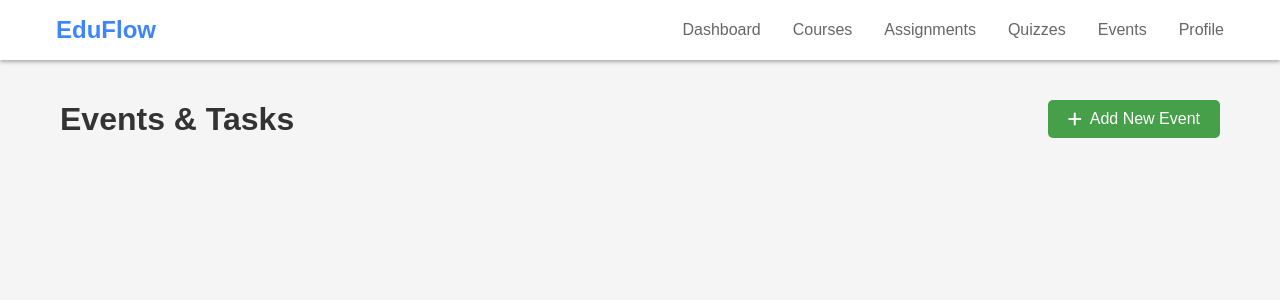
After one commit to NeonAvid100/EduFlow, a PHP site: page /events.html in a window 1280 px wide. The commit adds this page. Shown: the top 300 px of the page. Run offline with PHP 8.4, Linux system fonts and the light colour scheme.

Commit message:
Extra curricular task/event
"Manage Extra Task/Event' added.
All the CSS and Java script files organized

```diff
--- a/course_details.html
+++ b/course_details.html
@@ -4,7 +4,7 @@
     <meta charset="UTF-8">
     <meta name="viewport" content="width=device-width, initial-scale=1.0">
     <title>Course Details</title>
-    <link rel="stylesheet" href="course_details.css">
+    <link rel="stylesheet" href="styles/course_details.css">
 </head>
 <body>
     <nav class="navbar">
--- a/course_list.html
+++ b/course_list.html
@@ -4,7 +4,7 @@
     <meta charset="UTF-8">
     <meta name="viewport" content="width=device-width, initial-scale=1.0">
     <title>Courses</title>
-    <link rel="stylesheet" href="course_list.css">
+    <link rel="stylesheet" href="styles/course_list.css">
 </head>
 <body>
     <nav class="navbar">
--- /dev/null
+++ b/events.html
@@ -0,0 +1,71 @@
+<!DOCTYPE html>
+<html lang="en">
+<head>
+    <meta charset="UTF-8">
+    <meta name="viewport" content="width=device-width, initial-scale=1.0">
+    <title>EduFlow - Events & Tasks</title>
+    <link rel="stylesheet" href="styles/events.css">
+    <link href="https://cdnjs.cloudflare.com/ajax/libs/font-awesome/6.0.0/css/all.min.css" rel="stylesheet">
+</head>
+<body>
+    <nav class="navbar">
+        <div class="nav-content">
+            <div class="logo-text">EduFlow</div>
+            <ul class="nav-links">
+                <li><a href="idx.html">Dashboard</a></li>
+                <li><a href="course_list.html">Courses</a></li>
+                <li><a href="#assignments">Assignments</a></li>
+                <li><a href="#quizzes">Quizzes</a></li>
+                <li><a href="events.html" class="active">Events</a></li>
+                <li><a href="#profile">Profile</a></li>
+            </ul>
+        </div>
+    </nav>
+
+    <div class="container">
+        <header>
+            <h1>Events & Tasks</h1>
+            <button id="addEventBtn" class="add-btn">
+                <i class="fas fa-plus"></i>Add New Event</button>
+        </header>
+
+        <div id="eventsList" class="events-list">
+        </div>
+    </div>
+
+    <div id="eventModal" class="modal">
+        <div class="modal-content">
+            <span class="close">&times;</span>
+            <h2>New Event</h2>
+            <form id="eventForm">
+                <div class="form-group">
+                    <label for="eventTitle">Title:</label>
+                    <input type="text" id="eventTitle" required>
+                </div>
+                <div class="form-group">
+                    <label for="eventDescription">Description:</label>
+                    <textarea id="eventDescription" required></textarea>
+                </div>
+                <div class="form-group">
+                    <label for="eventDateTime">Date & Time:</label>
+                    <input type="datetime-local" id="eventDateTime" required>
+                </div>
+                <button type="submit" class="submit-btn">Save Event</button>
+            </form>
+        </div>
+    </div>
+
+    <div id="viewEventModal" class="modal">
+        <div class="modal-content">
+            <span class="close">&times;</span>
+            <div id="eventDetails">
+                <h2 id="viewEventTitle"></h2>
+                <p id="viewEventDateTime"></p>
+                <p id="viewEventDescription"></p>
+            </div>
+            <button id="deleteEventBtn" class="delete-btn">Delete Event</button>
+        </div>
+    </div>
+    <script src="scripts/events.js"></script>
+</body>
+</html>
--- a/idx.html
+++ b/idx.html
@@ -3,9 +3,9 @@
 <head>
     <meta charset="UTF-8">
     <meta name="viewport" content="width=device-width, initial-scale=1.0">
-    <title>Home</title>
-    <link rel="stylesheet" href="idx.css">
-    <script src="idx_script.js" defer></script>
+    <title>Dashboard</title>
+    <link rel="stylesheet" href="styles/idx.css">
+    <script src="scripts/idx_script.js" defer></script>
 </head>
 <body>
     <nav class="navbar">
--- a/index.html
+++ b/index.html
@@ -3,7 +3,7 @@
 <head>
   <meta charset="UTF-8">
   <meta name="viewport" content="width=device-width, initial-scale=1.0">
-  <link rel="stylesheet" href="style.css">
+  <link rel="stylesheet" href="styles/style.css">
   <title>EduTool Dashboard</title>
 </head>
 <body>
@@ -141,6 +141,6 @@
       </div>
     </div>
   </div>
-  <script src="script.js"></script>
+  <script src="scripts/script.js" defer></script>
 </body>
 </html>
--- a/landing.html
+++ b/landing.html
@@ -4,7 +4,7 @@
     <meta charset="UTF-8">
     <meta name="viewport" content="width=device-width, initial-scale=1.0">
     <title>EduFlow - Streamline Your Study</title>
-    <link rel="stylesheet" href="landing.css">
+    <link rel="stylesheet" href="styles/landing.css">
 </head>
 <body>
         <nav>
--- a/login.html
+++ b/login.html
@@ -4,7 +4,7 @@
   <meta charset="UTF-8">
   <meta name="viewport" content="width=device-width, initial-scale=1.0">
   <title>Login</title>
-  <link rel="stylesheet" href="login.css">
+  <link rel="stylesheet" href="styles/login.css">
 </head>
 <body>
   <div class="login-page">
--- /dev/null
+++ b/scripts/events.js
@@ -0,0 +1,100 @@
+const addEventBtn = document.getElementById('addEventBtn');
+const eventModal = document.getElementById('eventModal');
+const viewEventModal = document.getElementById('viewEventModal');
+const eventForm = document.getElementById('eventForm');
+const eventsList = document.getElementById('eventsList');
+const closeButtons = document.querySelectorAll('.close');
+const deleteEventBtn = document.getElementById('deleteEventBtn');
+
+let events = JSON.parse(localStorage.getItem('events')) || [];
+
+addEventBtn.addEventListener('click', () => {
+    eventModal.style.display = 'block';
+    eventForm.reset();
+});
+
+closeButtons.forEach(button => {
+    button.addEventListener('click', () => {
+        eventModal.style.display = 'none';
+        viewEventModal.style.display = 'none';
+    });
+});
+
+window.addEventListener('click', (e) => {
+    if (e.target === eventModal) {
+        eventModal.style.display = 'none';
+    }
+    if (e.target === viewEventModal) {
+        viewEventModal.style.display = 'none';
+    }
+});
+
+eventForm.addEventListener('submit', (e) => {
+    e.preventDefault();
+
+    const eventData = {
+        id: Date.now(),
+        title: document.getElementById('eventTitle').value,
+        description: document.getElementById('eventDescription').value,
+        dateTime: document.getElementById('eventDateTime').value
+    };
+
+    events.push(eventData);
+    localStorage.setItem('events', JSON.stringify(events));
+
+    renderEvents();
+    eventModal.style.display = 'none';
+    eventForm.reset();
+});
+
+function renderEvents() {
+    eventsList.innerHTML = '';
+
+    events.sort((a, b) => new Date(a.dateTime) - new Date(b.dateTime));
+
+    events.forEach(event => {
+        const eventBox = document.createElement('div');
+        eventBox.className = 'event-box';
+        eventBox.innerHTML = `
+            <h3>${event.title}</h3>
+            <p>${event.description.substring(0, 100)}${event.description.length > 100 ? '...' : ''}</p>
+            <div class="event-time">${formatDateTime(event.dateTime)}</div>
+        `;
+
+        eventBox.addEventListener('click', () => showEventDetails(event));
+        eventsList.appendChild(eventBox);
+    });
+}
+
+function showEventDetails(event) {
+    document.getElementById('viewEventTitle').textContent = event.title;
+    document.getElementById('viewEventDescription').textContent = event.description;
+    document.getElementById('viewEventDateTime').textContent = formatDateTime(event.dateTime);
+
+    deleteEventBtn.onclick = () => {
+        if (confirm('Are you sure you want to delete this event?')) {
+            events = events.filter(e => e.id !== event.id);
+            localStorage.setItem('events', JSON.stringify(events));
+            renderEvents();
+            viewEventModal.style.display = 'none';
+        }
+    };
+
+    viewEventModal.style.display = 'block';
+}
+
+function formatDateTime(dateTime) {
+    const options = {
+        weekday: 'long',
+        year: 'numeric',
+        month: 'long',
+        day: 'numeric',
+        hour: '2-digit',
+        minute: '2-digit'
+    };
+    return new Date(dateTime).toLocaleDateString('en-US', options);
+}
+
+
+
+renderEvents();
--- a/signup.html
+++ b/signup.html
@@ -3,8 +3,8 @@
 <head>
   <meta charset="UTF-8">
   <meta name="viewport" content="width=device-width, initial-scale=1.0">
-  <title>Register</title>
-  <link rel="stylesheet" href="signup.css">
+  <title>Sign Up</title>
+  <link rel="stylesheet" href="styles/signup.css">
 </head>
 <body>
   <div class="register-page">
--- /dev/null
+++ b/styles/events.css
@@ -0,0 +1,253 @@
+* {
+    margin: 0;
+    padding: 0;
+    box-sizing: border-box;
+    font-family: Arial, sans-serif;
+}
+
+body {
+    background-color: #f5f5f5;
+}
+
+.navbar {
+    background-color: #fff;
+    box-shadow: 0 2px 4px rgba(0,0,0,0.3);
+    position: fixed;
+    top: 0;
+    left: 0;
+    right: 0;
+    z-index: 1000;
+}
+
+.nav-content {
+    max-width: 1200px;
+    margin: 0 auto;
+    display: flex;
+    justify-content: space-between;
+    align-items: center;
+    padding: 1rem;
+}
+
+.logo-text {
+    font-size: 1.5rem;
+    font-weight: bold;
+    color: #3d84ff;
+}
+
+.nav-links {
+    display: flex;
+    list-style: none;
+    gap: 2rem;
+}
+
+.nav-links a {
+    text-decoration: none;
+    color: #666;
+    font-weight: 500;
+    transition: color 0.3s;
+}
+
+.nav-links a:hover {
+    color: #1f70fc;
+}
+
+.container {
+    max-width: 1200px;
+    margin: 80px auto 0;
+    padding: 20px;
+}
+
+header {
+    display: flex;
+    justify-content: space-between;
+    align-items: center;
+    margin-bottom: 30px;
+}
+
+h1 {
+    color: #333;
+}
+
+.add-btn {
+    background-color: #45a049;
+    ;
+    color: white;
+    border: none;
+    padding: 10px 20px;
+    border-radius: 5px;
+    cursor: pointer;
+    display: flex;
+    align-items: center;
+    gap: 8px;
+    font-size: 16px;
+}
+
+.add-btn:hover {
+    background-color: #3d84ff;
+}
+
+.events-list {
+    display: flex;
+    flex-direction: column;
+    gap: 15px;
+}
+
+.event-box {
+    background-color: white;
+    padding: 20px;
+    border-radius: 8px;
+    box-shadow: 0 2px 4px rgba(0,0,0,0.1);
+    cursor: pointer;
+    transition: transform 0.2s;
+}
+
+.event-box:hover {
+    transform: translateY(-2px);
+    box-shadow: 0 4px 8px rgba(0,0,0,0.15);
+}
+
+.event-box h3 {
+    color: #333;
+    margin-bottom: 8px;
+}
+
+.event-box p {
+    color: #666;
+    font-size: 14px;
+}
+
+.event-time {
+    color: #888;
+    font-size: 12px;
+    margin-top: 8px;
+}
+
+.modal {
+    display: none;
+    position: fixed;
+    top: 0;
+    left: 0;
+    width: 100%;
+    height: 100%;
+    background-color: rgba(0,0,0,0.5);
+    z-index: 1000;
+}
+
+.modal-content {
+    background-color: white;
+    margin: 8% auto;
+    padding: 40px;
+    border-radius: 12px;
+    width: 90%;
+    max-width: 600px;
+    position: relative;
+    box-shadow: 0 4px 20px rgba(0,0,0,0.15);
+}
+
+.close {
+    position: absolute;
+    right: 25px;
+    top: 20px;
+    font-size: 28px;
+    cursor: pointer;
+    color: #888;
+    transition: color 0.2s;
+}
+
+.close:hover {
+    color: #333;
+}
+
+.modal-content h2 {
+    color: #333;
+    font-size: 24px;
+    margin-bottom: 30px;
+    padding-bottom: 15px;
+    border-bottom: 1px solid #eee;
+}
+
+.form-group {
+    margin-bottom: 25px;
+}
+
+.form-group label {
+    display: block;
+    margin-bottom: 8px;
+    color: #333;
+    font-size: 15px;
+    font-weight: 500;
+}
+
+.form-group input,
+.form-group textarea {
+    width: 100%;
+    padding: 12px;
+    border: 1px solid #ddd;
+    border-radius: 8px;
+    font-size: 15px;
+    transition: border-color 0.2s;
+}
+
+.form-group input:focus,
+.form-group textarea:focus {
+    outline: none;
+    border-color: #1f70fc;
+    box-shadow: 0 0 0 2px rgba(31, 112, 252, 0.1);
+}
+
+.form-group textarea {
+    height: 120px;
+    resize: vertical;
+    line-height: 1.5;
+}
+
+.submit-btn {
+    background-color: #3d84ff;
+    color: white;
+    border: none;
+    padding: 10px 20px;
+    border-radius: 5px;
+    cursor: pointer;
+    width: 100%;
+    font-size: 16px;
+}
+
+.submit-btn:hover {
+    background-color: #45a049;
+}
+
+.delete-btn {
+    background-color: #fd5959;
+    color: white;
+    border: none;
+    padding: 10px 20px;
+    border-radius: 5px;
+    cursor: pointer;
+    width: 100%;
+    margin-top: 20px;
+    font-size: 16px;
+}
+
+.delete-btn:hover {
+    background-color: #cc0000;
+}
+
+#eventDetails {
+    margin-top: 20px;
+}
+
+#eventDetails h2 {
+    color: #333;
+    margin-bottom: 10px;
+}
+
+#eventDetails p {
+    color: #666;
+    margin-bottom: 10px;
+    line-height: 1.5;
+}
+
+#viewEventDateTime {
+    color: #888;
+    font-size: 14px;
+}
--- a/landing.css
+++ b/styles/landing.css
@@ -50,7 +50,7 @@ body {
   }
 
 .hero {
-    background: url('images/Landing1.jpg') no-repeat center center fixed;
+    background: url('../images/Landing1.jpg') no-repeat center center fixed;
     background-size: cover;
     color: rgb(255, 255, 255);
     text-align: center;
```
Also changed, not shown: styles/login.css (renamed from signup.css, +40 -15 lines), styles/signup.css (renamed from login.css, +15 -40 lines), scripts/idx_script.js (renamed from idx_script.js), scripts/script.js (renamed from script.js), styles/course_details.css (renamed from course_details.css), styles/course_list.css (renamed from course_list.css), styles/idx.css (renamed from idx.css), styles/style.css (renamed from style.css).
